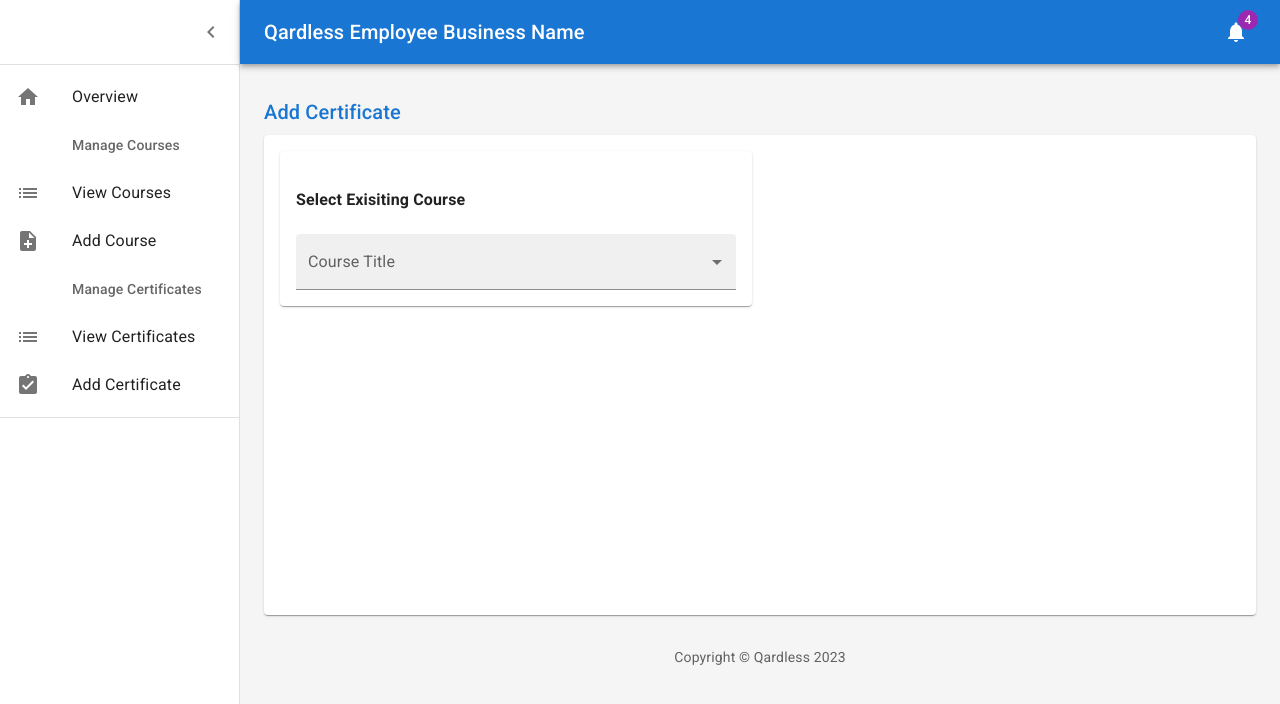
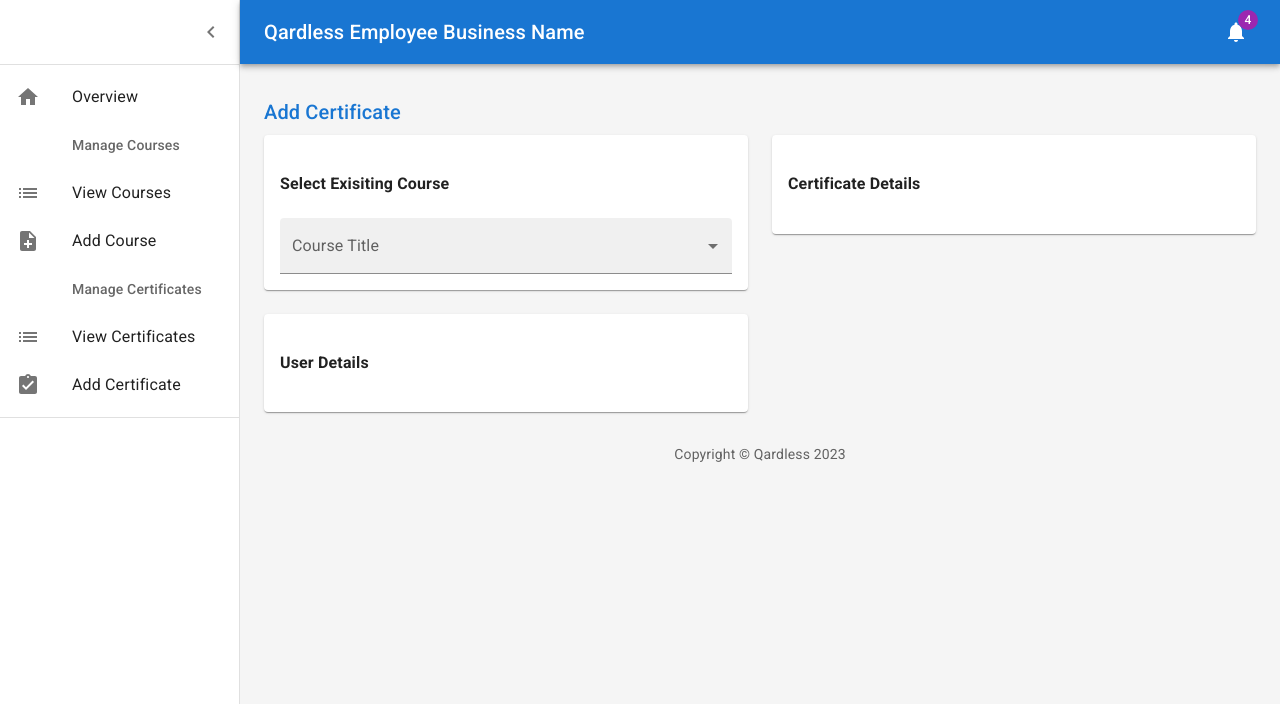
Before and after one commit to Brian-McK/QardlessWepApp, a React (Create React App) app in the folder create-react-app/: page / in a window 1280 px wide. Shown: the top 704 px of the page. Built offline with nearby package versions, Linux system fonts and the light colour scheme.

Commit message:
added certdetailsform and enduserdetailsform files to the add certificate component

```diff
--- a/create-react-app/src/dashboard/certificates/AddCertificate.js
+++ b/create-react-app/src/dashboard/certificates/AddCertificate.js
@@ -1,26 +1,23 @@
 import * as React from "react";
 import Title from "../Title";
 import Grid from "@mui/material/Grid";
-import Paper from "@mui/material/Paper";
-import Typography from "@mui/material/Typography";
 import SelectCourseForm from "./SelectCourseForm";
+import CertificateDetailsForm from "./CertificateDetailsForm";
+import EndUserDetailsForm from "./EndUserDetailsForm";
 
 export default function AddCertificate() {
   return (
     <>
       <Title>Add Certificate</Title>
       <Grid container spacing={3}>
-        <Grid item xs={12} md={12} lg={12}>
-          <Paper
-            sx={{
-              p: 2,
-              display: "flex",
-              flexDirection: "column",
-              height: 480,
-            }}
-          >
-            <SelectCourseForm />
-          </Paper>
+        <Grid item xs={12} sm={6}>
+          <SelectCourseForm />
+        </Grid>
+        <Grid item xs={12} sm={6}>
+          <CertificateDetailsForm />
+        </Grid>
+        <Grid item xs={12} sm={6}>
+          <EndUserDetailsForm />
         </Grid>
       </Grid>
     </>
--- /dev/null
+++ b/create-react-app/src/dashboard/certificates/CertificateDetailsForm.js
@@ -0,0 +1,31 @@
+import * as React from "react";
+import Grid from "@mui/material/Grid";
+import Paper from "@mui/material/Paper";
+
+
+export default function CertificateDetailsForm() {
+
+  return (
+    <>
+      <Grid container spacing={2} >
+        <Grid item xs={12} md={12} lg={12} >
+          <Paper
+            sx={{
+              p: 2,
+              display: "flex",
+              flexDirection: "column",
+            }}
+          >
+            <h4>Certificate Details</h4>
+            {/* Form Start */}
+
+
+
+
+            {/* Form End */}
+          </Paper>
+        </Grid>
+      </Grid>
+    </>
+  );
+}
--- /dev/null
+++ b/create-react-app/src/dashboard/certificates/EndUserDetailsForm.js
@@ -0,0 +1,31 @@
+import * as React from "react";
+import Grid from "@mui/material/Grid";
+import Paper from "@mui/material/Paper";
+
+
+export default function EndUserDetailsForm() {
+
+  return (
+    <>
+      <Grid container spacing={2} >
+        <Grid item xs={12} md={12} lg={12} >
+          <Paper
+            sx={{
+              p: 2,
+              display: "flex",
+              flexDirection: "column",
+            }}
+          >
+            <h4>User Details</h4>
+            {/* Form Start */}
+
+
+
+
+            {/* Form End */}
+          </Paper>
+        </Grid>
+      </Grid>
+    </>
+  );
+}
--- a/create-react-app/src/dashboard/certificates/SelectCourseForm.js
+++ b/create-react-app/src/dashboard/certificates/SelectCourseForm.js
@@ -30,8 +30,8 @@ export default function SelectCourseForm() {
 
   return (
     <>
-      <Grid container spacing={2}>
-        <Grid item xs={12} md={6} lg={6}>
+      <Grid container spacing={2} >
+        <Grid item xs={12} md={12} lg={12} >
           <Paper
             sx={{
               p: 2,
```
